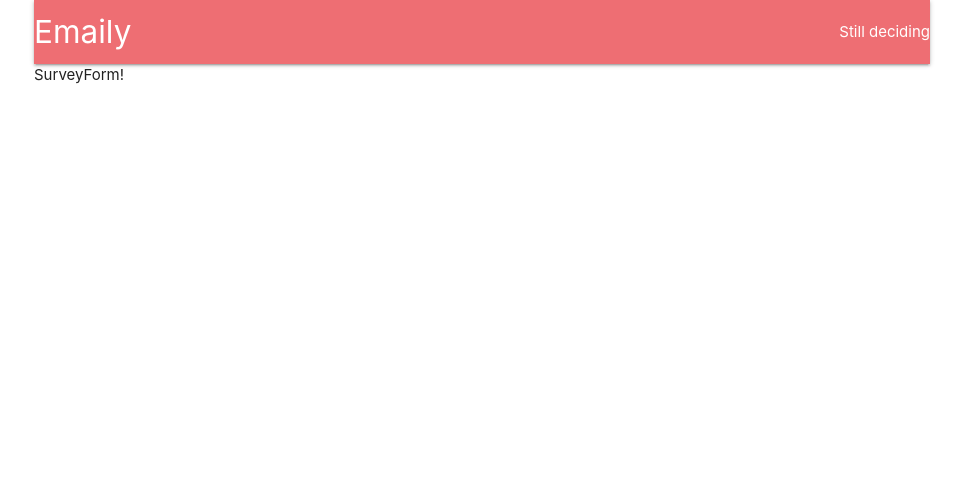
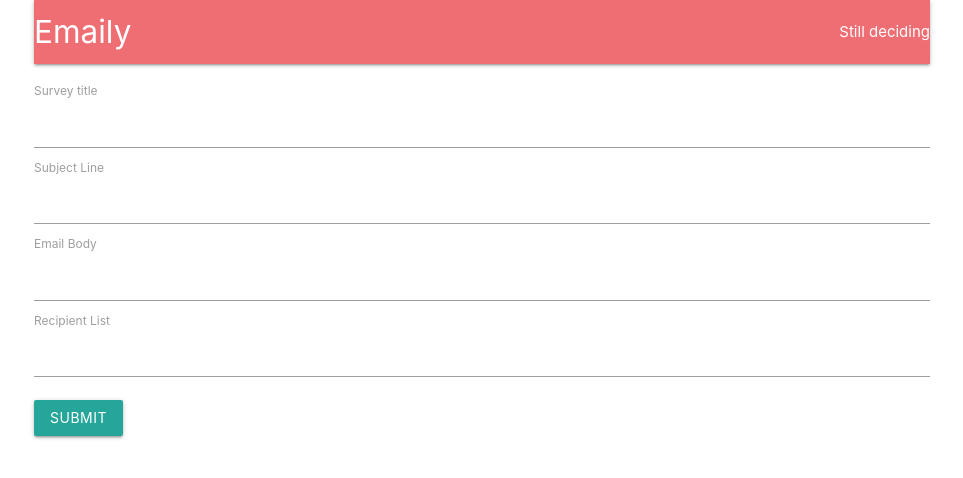
Before and after one commit to ilchenkoArtem/Emaily-Full-Stack-JS, a React (Create React App) app in the folder client/: page /surveys/new in a window 1280 px wide. Shown: the top 478 px of the page, without its empty margins (158-1121 px from the left). Built offline with nearby package versions, Linux system fonts and the light colour scheme; no server answers.

Commit message:
add form for create survey

```diff
--- /dev/null
+++ b/client/src/components/surveys/SurveyField.js
@@ -0,0 +1,11 @@
+//SurveyField contains logic to render a single label and text input
+import React from "react";
+
+export default ({ input, label }) => {
+  return (
+    <li>
+      <label>{label}</label>
+      <input {...input} />
+    </li>
+  );
+};
--- a/client/src/components/surveys/SurveyForm.js
+++ b/client/src/components/surveys/SurveyForm.js
@@ -1,12 +1,50 @@
 //SurveyForm Shows a from for a user to add input
 import React, { Component } from "react";
-import { reduxForm } from "redux-form";
+import { reduxForm, Field } from "redux-form";
+import SurveyField from "./SurveyField";
 
-class SurveyForm extends Component {
-  render() {
-    return <div>SurveyForm!</div>;
+const FIELDS = [
+  {
+    label: "Survey title",
+    name: "title"
+  },
+  {
+    label: "Subject Line",
+    name: "subject"
+  },
+  {
+    label: "Email Body",
+    name: "body"
+  },
+  {
+    label: "Recipient List",
+    name: "emails"
   }
-}
+];
+
+const SurveyForm = ({ handleSubmit }) => {
+  const renderFields = () => {
+    return FIELDS.map(({ label, name }) => (
+      <Field
+        key={name}
+        label={label}
+        type="text"
+        name={name}
+        component={SurveyField}
+      />
+    ));
+  };
+  return (
+    <div>
+      <form onSubmit={handleSubmit(values => console.log(values))}>
+        <ul>{renderFields()}</ul>
+        <button className="btn" type="submit">
+          Submit
+        </button>
+      </form>
+    </div>
+  );
+};
 
 export default reduxForm({
   form: "surveyForm"
```
